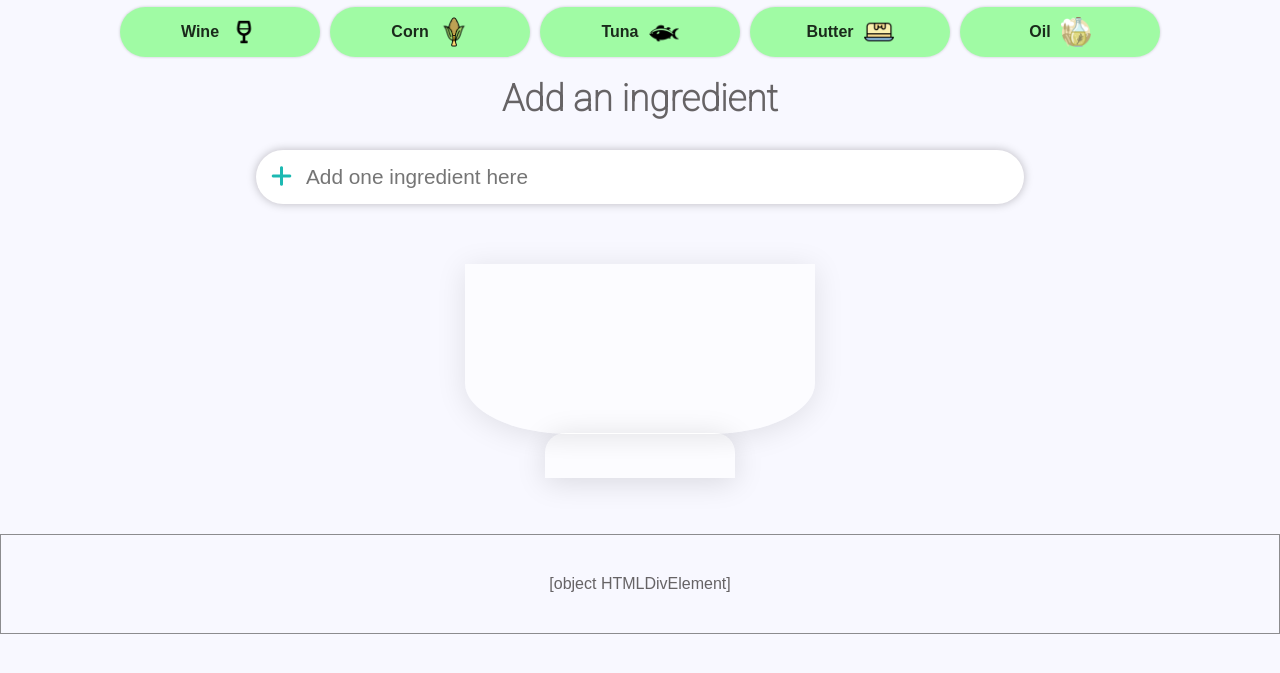
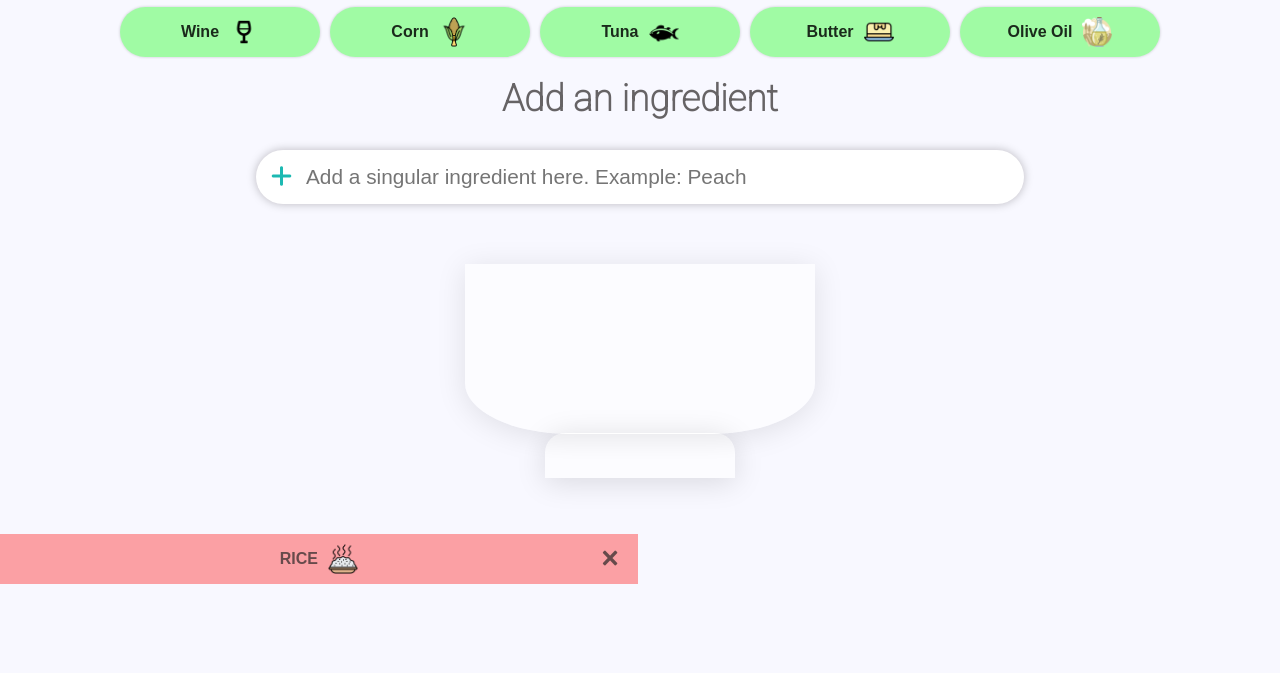
Before and after one commit to wesclaw/Recipe-Builder, a plain HTML site: page index.html in a window 1280 px wide. Both pictures are taken after a click on the element "Rice". Shown: the part 193-866 px from the top of the page. After the commit the page ends 800 px from the top, so only its background shows below. Drawn offline with Linux system fonts and the light colour scheme.

Commit message:
added delete items now need to remove from the array

```diff
--- a/database/database.js
+++ b/database/database.js
@@ -20,8 +20,8 @@ const ingredients = [
   { name: 'Corn', image: 'images/corn.png' },
   { name: 'Tuna', image: 'images/tuna.png' },
   { name: 'Butter', image: 'images/butter.png' },
-  { name: 'Oil', image: 'images/oil.png' },
-  // top 21///
+  { name: 'Olive Oil', image: 'images/oil.png' },
+  // top 21//////Have a generate more btn to loop through and get 21 random ingredients from the database then display them.
   { name: 'Cheese', image: 'images/cheese.png' },
   { name: 'Carrot', image: 'images/carrot.png' },
   { name: 'Spinach', image: 'images/spinach.png' },
--- a/index.html
+++ b/index.html
@@ -30,12 +30,13 @@
 
   <h1>Add an ingredient</h1>
   <form id="form">
-    <input type="text" class="inputSearch" placeholder="Add one ingredient here">
+    <input type="text" class="inputSearch" placeholder="Add a singular ingredient here. Example: Peach">
     <button class="submitBtn"><i class="fa-solid fa-plus"></i></button>
   </form>
 
 
   <div class="topbowl">
+  <!-- make this bowl a canvas element or try to add the gravity effects with js -->
     <!-- <div class="box"></div> -->
     <div class="bottom"></div>
   </div>
@@ -50,8 +51,7 @@
 
 
 
-
+    <script type="module" src="database/database.js" async defer></script>
     <script type="module" src="js/main.js" async defer></script>
-    <script type="module" src="database/database.js" async defer></script>
   </body>
 </html>
--- a/js/main.js
+++ b/js/main.js
@@ -25,17 +25,44 @@ function generateTopIngredients(ingred) {
     ////removing the ingred top item on click
     ingred.addEventListener('click',(e)=>{
       ingred.style.display = 'none'
-      addToList(ingred)
+      addToList(p_el, img_el)
     })
   }
 }
 
 
-function addToList(ingred) {
-  console.log(ingred)
-  const item_el = document.createElement('div')
-  item_el.innerHTML = ingred
-  itemsList.append(item_el)
+function addToList(p_el, img_el) {
+  const div_tag = document.createElement('div')
+  div_tag.classList.add('item_el')
+  const x_tag = document.createElement('p')
+  x_tag.classList.add('x_tag')
+  x_tag.textContent = '\uD83D\uDDD9'
+
+
+  div_tag.append(p_el)
+  div_tag.append(img_el)
+  div_tag.append(x_tag)
+
+  itemsList.append(div_tag)
+
+  ///pushing the p textContent into the array for my prompt search recipes. make sure to remove the ingredients when deleted from div_tag. I will use this array for the prompt
+  chatPromptList.push(p_el.textContent)
+
+  console.log(chatPromptList)
+
 }
 
+
+function removeIngredients(e) {
+  if(e.target.classList.contains('x_tag')){
+    e.target.parentElement.remove()
+  }
+  console.log(items)
+}
+
+
+
 generateTopIngredients()
+
+
+itemsList.addEventListener('click', removeIngredients)
--- a/styles.css
+++ b/styles.css
@@ -103,7 +103,6 @@ h1{
   text-align: center;
 }
 
-
 .topbowl {
   margin-top: 50px;
   min-width: 350px;
@@ -135,23 +134,37 @@ h1{
 }
 
 .item-list{
-  margin: 100px auto;
-  width: 100vw;
-  min-height: 100px;
-  display: flex;
-  flex-direction: column;
-  justify-content: center;
-  gap: 10px;
-  text-align: center;
-  border: 1px solid rgba(0, 0, 0, 0.438);
+  gap: 5px;
+  min-height: 50px;
+  margin-top: 100px;
+  display:grid;
+  grid-template-columns: 1fr 1fr;
 }
 
 .item_el{
   height: 50px;
   display: flex;
-  width: 100vw;
+  font-weight: bold;
+  text-transform: uppercase;
   justify-content: center;
   align-items: center;
+  gap: 10px;
+  background-color:  rgba(255, 0, 0, 0.356);
+  cursor: pointer;
+  position: relative;
+}
+
+.x_tag{
+  position: absolute;
+  right: 20px;
+  font-size: 1.3rem;
+  transition: .2s;
+  margin: 0;
+  padding: 0;
+}
+
+.x_tag:hover{
+  font-size: 2rem;
 }
 
 @media (max-width: 1000px) {
@@ -164,8 +177,6 @@ h1{
     gap: 10px;
   }
 }
-
-
 
 @media (max-width: 1000px){
 
```
